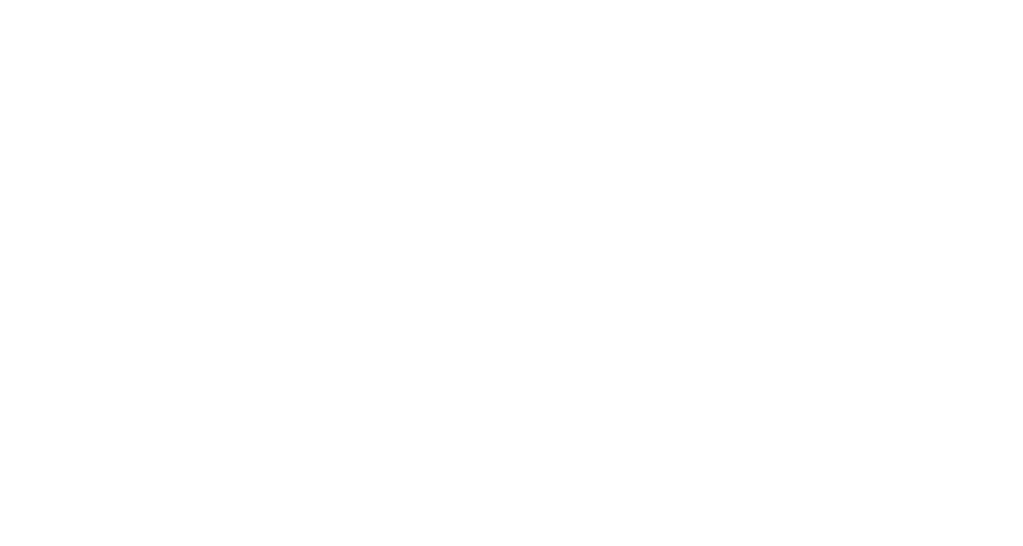
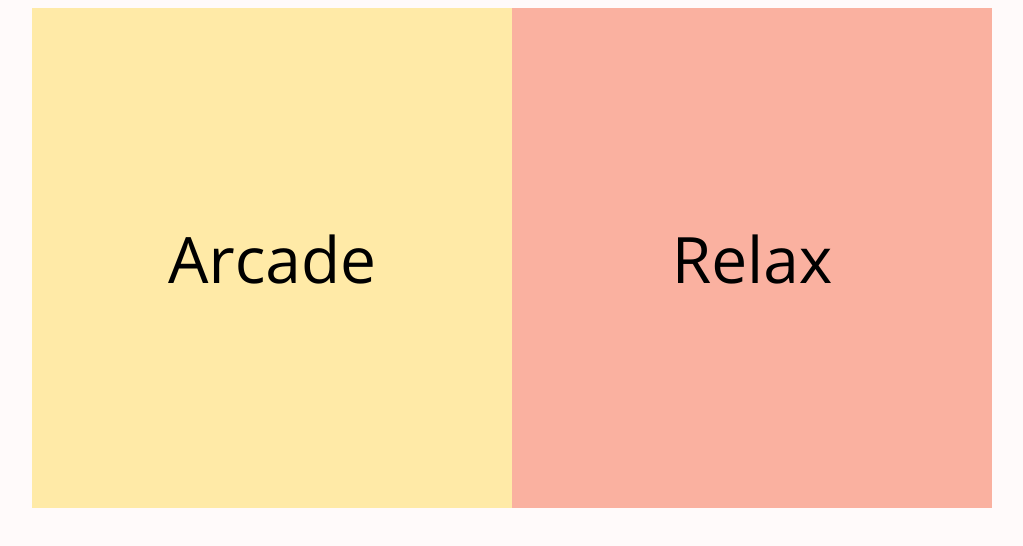
Before and after one commit to grossyoan/FirstYear-Midl, a plain HTML site: page index.html in a window 1280 px wide. Shown: the whole page, without its empty margins (128-1151 px from the left). Drawn offline with nearby package versions, Linux system fonts and the light colour scheme.

Commit message:
Début de JS
Add du premier menu du jeu

```diff
--- a/index.html
+++ b/index.html
@@ -3,11 +3,23 @@
   <head>
     <meta charset="utf-8"/>
     <meta name="description" content="Probably a game"/>
-    <title>Ne me référencez pas</title>
+    <title>Will be a game</title>
+    <link href="https://fonts.googleapis.com/css?family=Open+Sans" rel="stylesheet">
     <link rel="stylesheet" href="styles/style.css"/>
   </head>
   <body>
-    <script src="scripts/app.js">
+    <div id="game">
+      <div id="gameSelection">
+        <div id="menuColor1">
+          <span>Arcade</span>
+        </div>
+        <div id="menuColor2">
+          <span>Relax</span>
+        </div>
+      </div>
+    </div>
+    <script src="http://code.jquery.com/jquery.js"></script>
+    <script src="scripts/homepage.js">
     </script>
   </body>
 </html>
--- /dev/null
+++ b/scripts/homepage.js
@@ -0,0 +1,9 @@
+$("#menuColor1").click(function(){
+  $('#menuColor2').css('display', 'none');
+  $('#menuColor1').css('width', '100%');
+});
+$("#menuColor2").click(function(){
+  $('#menuColor1').css('display', 'none');
+  $('#menuColor2').css('width', '100%');
+
+});
--- a/styles/style.css
+++ b/styles/style.css
@@ -0,0 +1,32 @@
+body{
+  background: #FFFAFA;
+  font-family: 'Open Sans', sans-serif;
+  font-size: 4em;
+}
+
+#game{
+  margin: 0 auto;
+  width:960px;
+  height:500px;
+}
+#gameSelection{
+  display:flex;
+  height:500px;
+}
+#menuColor1{
+  display:flex;
+  justify-content: space-around;
+  align-items: center;
+  background: #ffeaa7;
+  width:50%;
+  height:100%;
+}
+
+#menuColor2{
+  display:flex;
+  justify-content: space-around;
+  align-items: center;
+  background:#fab1a0;
+  width:50%;
+  height:100%;
+}
```
Also changed, not shown: scripts/app.js (deleted).
